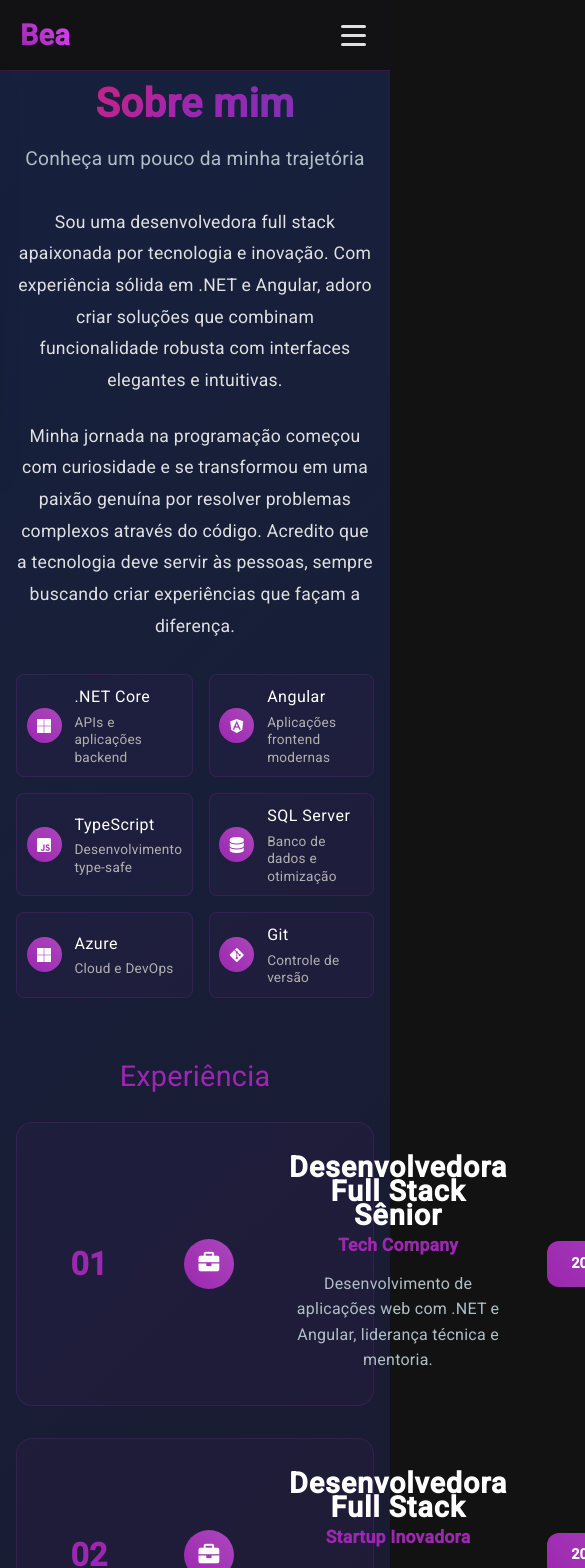
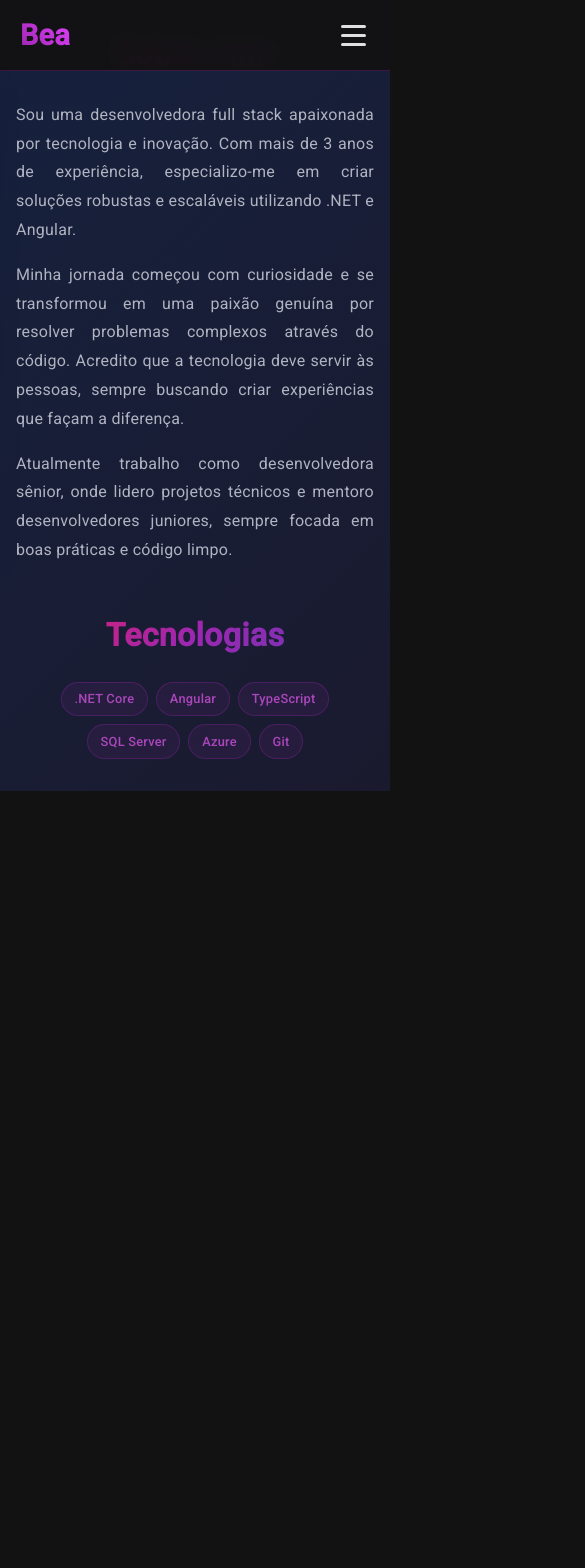
Before and after one commit to beatavernaro/portfolio2025, an Angular app: page /sobre in a window 390 px wide. Shown: the top 1568 px of the page, 585 px wide, since content can reach past the window. After the commit the page ends 844 px from the top, so only its background shows below. Built offline with nearby package versions, Linux system fonts and the light colour scheme.

Commit message:
feat: Adicionando pagina about

```diff
--- a/src/app/components/about/about.component.html
+++ b/src/app/components/about/about.component.html
@@ -1,61 +1,30 @@
 <div class="about-container">
-  <div class="container">
-    <div class="section-header">
-      <h2>Sobre mim</h2>
-      <p class="section-subtitle">Conheça um pouco da minha trajetória</p>
-    </div>
-
+  <div class="content">
     <div class="about-content">
-      <div class="intro">
-        <p>
-          Sou uma desenvolvedora full stack apaixonada por tecnologia e inovação.
-          Com experiência sólida em .NET e Angular, adoro criar soluções que
-          combinam funcionalidade robusta com interfaces elegantes e intuitivas.
-        </p>
-        <p>
-          Minha jornada na programação começou com curiosidade e se transformou
-          em uma paixão genuína por resolver problemas complexos através do código.
-          Acredito que a tecnologia deve servir às pessoas, sempre buscando criar
-          experiências que façam a diferença.
-        </p>
+      <div class="about-section">
+        <h2>Sobre mim</h2>
+        <div class="text-content">
+          <p>
+            Sou uma desenvolvedora full stack apaixonada por tecnologia e inovação.
+            Com mais de 3 anos de experiência, especializo-me em criar soluções robustas
+            e escaláveis utilizando .NET e Angular.
+          </p>
+          <p>
+            Minha jornada começou com curiosidade e se transformou em uma paixão genuína
+            por resolver problemas complexos através do código. Acredito que a tecnologia
+            deve servir às pessoas, sempre buscando criar experiências que façam a diferença.
+          </p>
+          <p>
+            Atualmente trabalho como desenvolvedora sênior, onde lidero projetos técnicos
+            e mentoro desenvolvedores juniores, sempre focada em boas práticas e código limpo.
+          </p>
+        </div>
       </div>
 
-      <div class="skills-section">
-        <div class="skills-grid">
-          <div class="skill-item" *ngFor="let skill of skills">
-            <div class="skill-icon">
-              <i [class]="skill.icon"></i>
-            </div>
-            <div class="skill-info">
-              <h4>{{ skill.name }}</h4>
-              <p>{{ skill.description }}</p>
-            </div>
-          </div>
-        </div>
-      </div>
-    </div>
-
-    <div class="experience-section">
-      <h3>Experiência</h3>
-      <div class="experience-list">
-        <div class="experience-item" *ngFor="let item of experience; let i = index">
-          <div class="experience-number">
-            {{ (i + 1).toString().padStart(2, '0') }}
-          </div>
-
-          <div class="experience-icon">
-            <i class="fas fa-briefcase"></i>
-          </div>
-
-          <div class="experience-content">
-            <h4>{{ item.position }}</h4>
-            <p class="company">{{ item.company }}</p>
-            <p class="description">{{ item.description }}</p>
-          </div>
-
-          <div class="experience-period">
-            <span class="period-badge">{{ item.period }}</span>
-          </div>
+      <div class="technologies-section">
+        <h2>Tecnologias</h2>
+        <div class="tech-tags">
+          <span class="tech-tag" *ngFor="let skill of skills">{{ skill.name }}</span>
         </div>
       </div>
     </div>
--- a/src/app/components/about/about.component.scss
+++ b/src/app/components/about/about.component.scss
@@ -1,319 +1,147 @@
-:host {
-  display: block;
-  position: static !important;
-  width: 100% !important;
-  height: auto !important;
-  background: none !important;
-  backdrop-filter: none !important;
-  z-index: auto !important;
-}
-
 .about-container {
-  position: static !important;
-  padding: 80px 0 6rem;
+  width: 100vw;
   background: linear-gradient(135deg, #16213e 0%, #1a1a2e 100%);
   color: #ffffff;
-  width: 100%;
-  display: block;
+  padding: 2rem 0;
+  margin-left: calc(-50vw + 50%);
 
-  .container {
+  .content {
     max-width: 1200px;
     margin: 0 auto;
-    padding: 0 3rem;
-    width: 100%;
-    display: block;
-  }
-
-  .section-header {
-    text-align: center;
-    margin-bottom: 2rem;
-    padding-top: 1rem;
-
-    h2 {
-      font-size: 3.5rem;
-      font-weight: 700;
-      background: linear-gradient(135deg, #e91e63, #9c27b0, #673ab7);
-      -webkit-background-clip: text;
-      -webkit-text-fill-color: transparent;
-      background-clip: text;
-      margin-bottom: 1rem;
-      line-height: 1.2;
-    }
-
-    .section-subtitle {
-      font-size: 1.2rem;
-      color: #b0bec5;
-      max-width: 600px;
-      margin: 0 auto;
-      line-height: 1.6;
-    }
+    padding: 0 2rem;
   }
 
   .about-content {
     display: grid;
     grid-template-columns: 1fr 1fr;
     gap: 4rem;
-    margin-bottom: 4rem;
     align-items: start;
+
+    .about-section {
+      h2 {
+        font-size: 2rem;
+        font-weight: 700;
+        margin-bottom: 2rem;
+        text-align: center;
+        background: linear-gradient(135deg, #e91e63, #9c27b0, #673ab7);
+        -webkit-background-clip: text;
+        -webkit-text-fill-color: transparent;
+        background-clip: text;
+        line-height: 1.4;
       }
 
-  .intro {
-    text-align: left;
-    width: 100%;
-    display: block;
-
+      .text-content {
         p {
           font-size: 1.1rem;
           line-height: 1.8;
-      color: #e0e0e0;
           margin-bottom: 1.5rem;
-      text-align: center;
+          color: #b0b3c1;
+          text-align: justify;
 
           &:last-child {
             margin-bottom: 0;
           }
         }
       }
+    }
 
-  .skills-section {
-    .skills-grid {
-      display: grid;
-      grid-template-columns: repeat(2, 1fr);
-      gap: 1rem;
+    .technologies-section {
+      h2 {
+        font-size: 2rem;
+        font-weight: 700;
+        margin-bottom: 2rem;
+        text-align: center;
+        background: linear-gradient(135deg, #e91e63, #9c27b0, #673ab7);
+        -webkit-background-clip: text;
+        -webkit-text-fill-color: transparent;
+        background-clip: text;
+        line-height: 1.4;
+      }
 
-      .skill-item {
+      .tech-tags {
         display: flex;
-        align-items: center;
-        gap: 0.8rem;
-        padding: 0.6rem;
-        background: rgba(156, 39, 176, 0.05);
-        border: 1px solid rgba(156, 39, 176, 0.2);
-        border-radius: 8px;
+        flex-wrap: wrap;
+        gap: 0.75rem;
+
+        .tech-tag {
+          background: rgba(156, 39, 176, 0.1);
+          border: 1px solid rgba(156, 39, 176, 0.3);
+          color: #ab47bc;
+          padding: 0.5rem 1rem;
+          border-radius: 20px;
+          font-size: 0.9rem;
+          font-weight: 500;
           transition: all 0.3s ease;
-        width: 100%;
 
           &:hover {
-            background: rgba(156, 39, 176, 0.1);
-            border-color: rgba(156, 39, 176, 0.4);
+            background: rgba(156, 39, 176, 0.2);
+            border-color: #ab47bc;
             transform: translateY(-2px);
-          }
-
-          .skill-icon {
-            width: 35px;
-            height: 35px;
-            border-radius: 50%;
-            background: linear-gradient(45deg, #9c27b0, #ab47bc);
-            display: flex;
-            align-items: center;
-            justify-content: center;
-            color: white;
-            font-size: 1rem;
-            flex-shrink: 0;
-          }
-
-          .skill-info {
-            h4 {
-              margin: 0 0 0.3rem 0;
-              font-size: 1rem;
-              color: #ffffff;
-            }
-
-            p {
-              margin: 0;
-              color: #b0b0b0;
-              font-size: 0.85rem;
-              line-height: 1.3;
           }
         }
       }
     }
   }
 
-  .experience-section {
-    h3 {
-      margin-bottom: 2rem;
-      font-size: 1.8rem;
-      color: #9c27b0;
-      text-align: center;
+  @media (max-width: 768px) {
+    padding: 2rem 0;
+    margin-left: calc(-50vw + 50%);
+
+    .content {
+      padding: 0 1rem;
     }
 
-    .experience-list {
-      display: flex;
-      flex-direction: column;
-      gap: 2rem;
+    .about-content {
+      grid-template-columns: 1fr;
+      gap: 3rem;
+
+      .about-section {
+        h2 {
+          font-size: 2rem;
+          margin-bottom: 1.5rem;
+          text-align: center;
+          background: linear-gradient(135deg, #e91e63, #9c27b0, #673ab7);
+          -webkit-background-clip: text;
+          -webkit-text-fill-color: transparent;
+          background-clip: text;
         }
 
-    .experience-item {
-      display: grid;
-      grid-template-columns: 80px 80px 1fr auto;
-      gap: 2.5rem;
-      align-items: center;
-      padding: 2rem;
-      background: rgba(156, 39, 176, 0.05);
-      border: 1px solid rgba(156, 39, 176, 0.2);
-      border-radius: 16px;
-      transition: all 0.3s ease;
-
-      &:hover {
-        background: rgba(156, 39, 176, 0.1);
-        border-color: rgba(156, 39, 176, 0.4);
-        transform: translateY(-2px);
-      }
-
-      .experience-number {
-        font-size: 2rem;
-        font-weight: 700;
-        color: #9c27b0;
-        text-align: center;
-      }
-
-      .experience-icon {
-        width: 50px;
-        height: 50px;
-        border-radius: 50%;
-        background: linear-gradient(45deg, #9c27b0, #ab47bc);
-        display: flex;
-        align-items: center;
-        justify-content: center;
-        color: white;
-        font-size: 1.3rem;
-      }
-
-      .experience-content {
-        flex: 1;
-
-        h4 {
-          font-size: 1.8rem;
-          color: #ffffff;
-          margin-bottom: 0.5rem;
-          font-weight: 600;
-        }
-
-        .company {
-          color: #9c27b0;
-          font-weight: 600;
+        .text-content p {
+          font-size: 1rem;
           margin-bottom: 1rem;
-          font-size: 1.1rem;
-        }
-
-        .description {
-          color: #b0bec5;
-          line-height: 1.6;
-          margin: 0;
-          font-size: 1rem;
         }
       }
 
-      .experience-period {
-        .period-badge {
-          display: inline-block;
-          background: linear-gradient(45deg, #9c27b0, #ab47bc);
-          color: white;
-          padding: 0.8rem 1.5rem;
-          border-radius: 12px;
-          font-size: 0.9rem;
-          font-weight: 600;
-          white-space: nowrap;
+      .technologies-section {
+        h2 {
+          font-size: 2rem;
+          margin-bottom: 1.5rem;
+          text-align: center;
+          background: linear-gradient(135deg, #e91e63, #9c27b0, #673ab7);
+          -webkit-background-clip: text;
+          -webkit-text-fill-color: transparent;
+          background-clip: text;
+        }
+
+        .tech-tags {
+          gap: 0.5rem;
+          justify-content: center;
+
+          .tech-tag {
+            background: rgba(156, 39, 176, 0.1);
+            border: 1px solid rgba(156, 39, 176, 0.3);
+            color: #ab47bc;
+            font-size: 0.8rem;
+            padding: 0.4rem 0.8rem;
+
+            &:hover {
+              background: rgba(156, 39, 176, 0.2);
+              border-color: #ab47bc;
+              transform: translateY(-2px);
             }
           }
         }
       }
     }
-
-@media (max-width: 1024px) {
-  .about-container {
-    .container {
-      padding: 0 2rem;
-    }
-
-    .experience-item {
-      grid-template-columns: 50px 50px 1fr auto;
-      gap: 1.5rem;
-
-      .experience-number {
-        font-size: 1.6rem;
-      }
-
-      .experience-icon {
-        width: 45px;
-        height: 45px;
-        font-size: 1.1rem;
   }
 }
-  }
-}
-
-@media (max-width: 968px) {
-  .about-container {
-    padding: 6rem 0 4rem 0;
-
-    .container {
-      padding: 0 2rem;
-    }
-
-    .section-header h2 {
-      font-size: 3rem;
-    }
-
-    .about-content {
-      grid-template-columns: 1fr;
-      gap: 3rem;
-    }
-
-    .intro {
-      text-align: center;
-    }
-  }
-}
-
-@media (max-width: 768px) {
-  .about-container {
-    padding: 4rem 0 3rem 0;
-
-    .container {
-      padding: 0 1rem;
-    }
-
-    .section-header h2 {
-      font-size: 2.5rem;
-    }
-
-    .about-content {
-      grid-template-columns: 1fr;
-      gap: 2rem;
-    }
-
-    .intro {
-      text-align: center;
-    }
-
-    .skills-grid {
-      grid-template-columns: 1fr;
-    }
-
-    .experience-item {
-      grid-template-columns: 1fr;
-      gap: 1.5rem;
-      text-align: center;
-
-      .experience-number {
-        font-size: 1.4rem;
-      }
-
-      .experience-icon {
-        margin: 0 auto;
-      }
-
-      .experience-content {
-        h4 {
-          font-size: 1.5rem;
-        }
-      }
-
-      .experience-period {
-        display: flex;
-        justify-content: center;
-      }
-    }
-  }
-}
--- a/src/app/components/home/home.component.html
+++ b/src/app/components/home/home.component.html
@@ -1,5 +1,9 @@
 <section id="home" class="section">
   <app-hero></app-hero>
+</section>
+
+<section id="about" class="section">
+  <app-about></app-about>
 </section>
 
 <section id="projects" class="section">
--- a/src/app/components/home/home.component.ts
+++ b/src/app/components/home/home.component.ts
@@ -1,5 +1,6 @@
 import { Component } from '@angular/core';
 import { HeroComponent } from '../hero/hero.component';
+import { AboutComponent } from '../about/about.component';
 import { ProjectsComponent } from '../projects/projects.component';
 import { ArticlesComponent } from '../articles/articles.component';
 
@@ -8,6 +9,7 @@ import { ArticlesComponent } from '../articles/articles.component';
   standalone: true,
   imports: [
     HeroComponent,
+    AboutComponent,
     ProjectsComponent,
     ArticlesComponent,
   ],
--- a/src/app/components/navigation/navigation.component.html
+++ b/src/app/components/navigation/navigation.component.html
@@ -7,6 +7,9 @@
     <ul class="nav-menu" [class.active]="isMenuOpen">
       <li class="nav-item">
         <a (click)="scrollToSection('home')" class="nav-link">Início</a>
+      </li>
+      <li class="nav-item">
+        <a (click)="scrollToSection('about')" class="nav-link">Sobre mim</a>
       </li>
       <li class="nav-item">
         <a (click)="scrollToSection('projects')" class="nav-link">Projetos</a>
```
Lines whose indentation alone changed are shown as unchanged.
